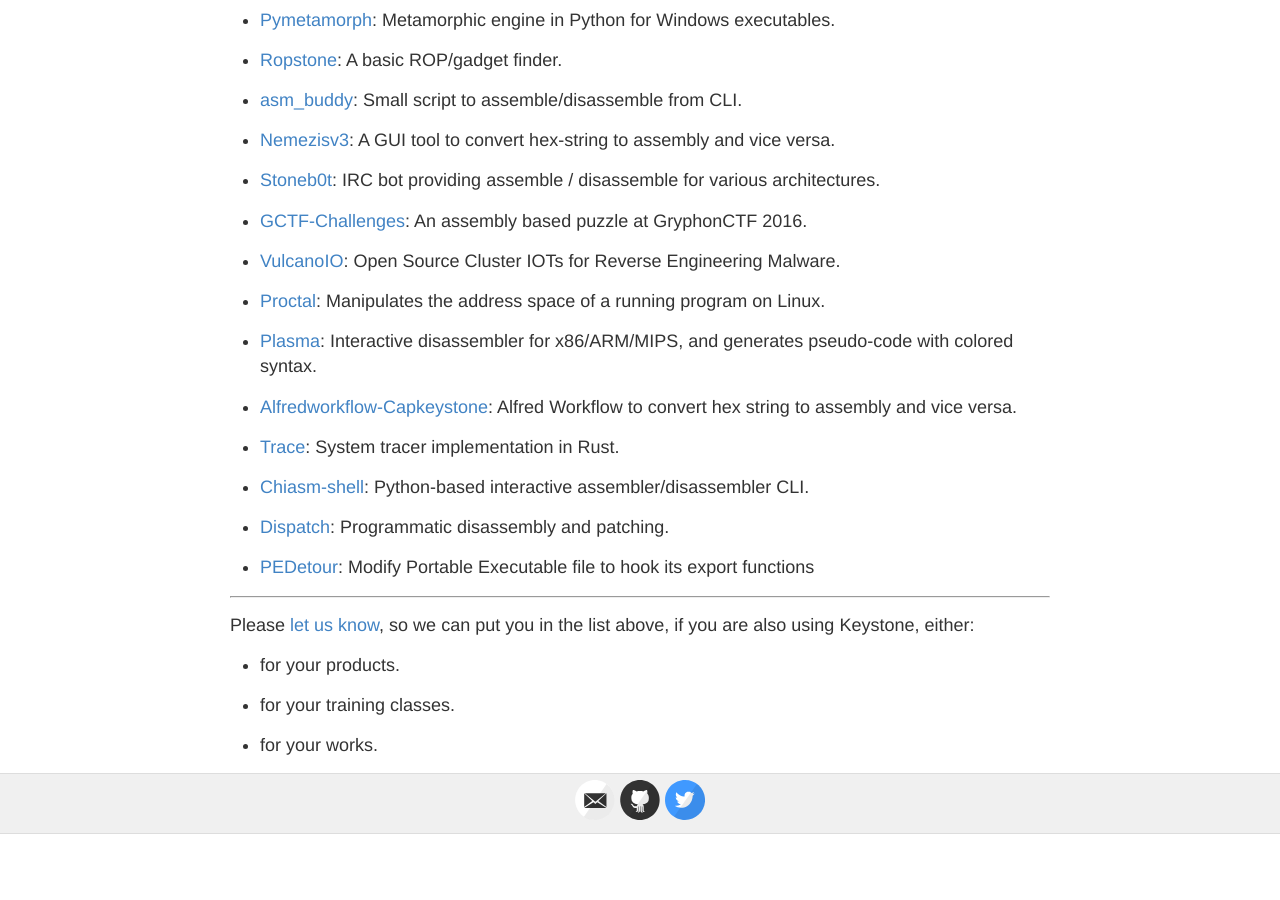
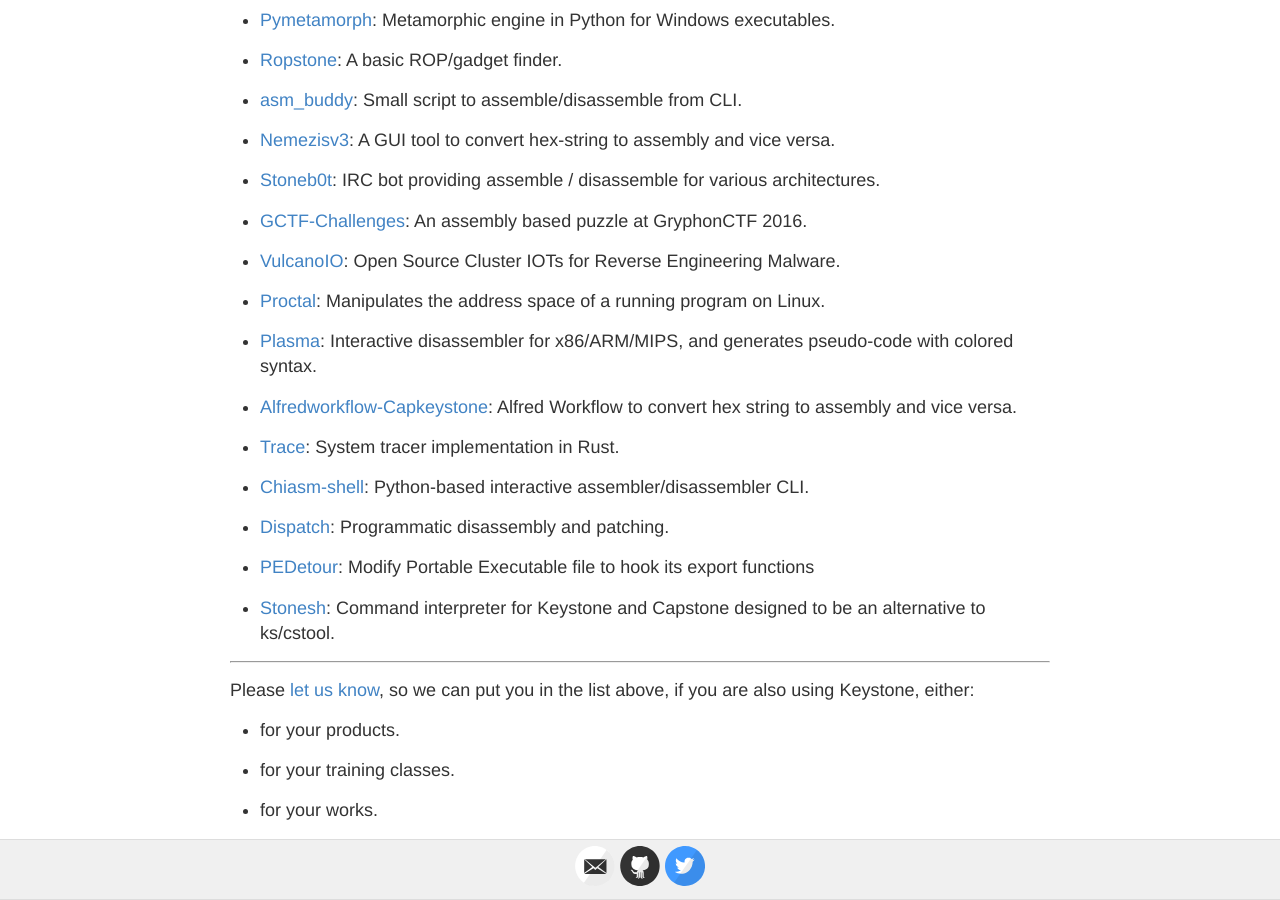
Before and after one commit to keystone-engine/keystone-engine.github.io, a Jekyll site: the page built from showcase.md, in a window 1280 px wide and 900 px high, scrolled down 1069 px. Built offline with Jekyll 4.4.1, drawn with Linux system fonts in a browser that asks for light colours; before the commit the page ends 1903 px from its top, so only the background shows below that; some of the changed lines change nothing that is shown.

Commit message:
showcase

```diff
--- a/showcase.md
+++ b/showcase.md
@@ -6,7 +6,7 @@
 
 ## Showcase
 
-In our knowledge, Keystone has been used by **33** following products (listed in no particular order).
+In our knowledge, Keystone has been used by **34** following products (listed in no particular order).
 
 - [Keypatch](http://keystone-engine.org/keypatch): IDA Pro plugin for code assembling & binary patching.
 
@@ -74,6 +74,8 @@
 
 - [PEDetour](https://github.com/chen-charles/PEDetour): Modify Portable Executable file to hook its export functions
 
+- [Stonesh](https://bitbucket.org/Azertinv/stonesh): Command interpreter for Keystone and Capstone designed to be an alternative to ks/cstool.
+
 ---
 
 Please [let us know](/contact/), so we can put you in the list above, if you are also using Keystone, either:
```
